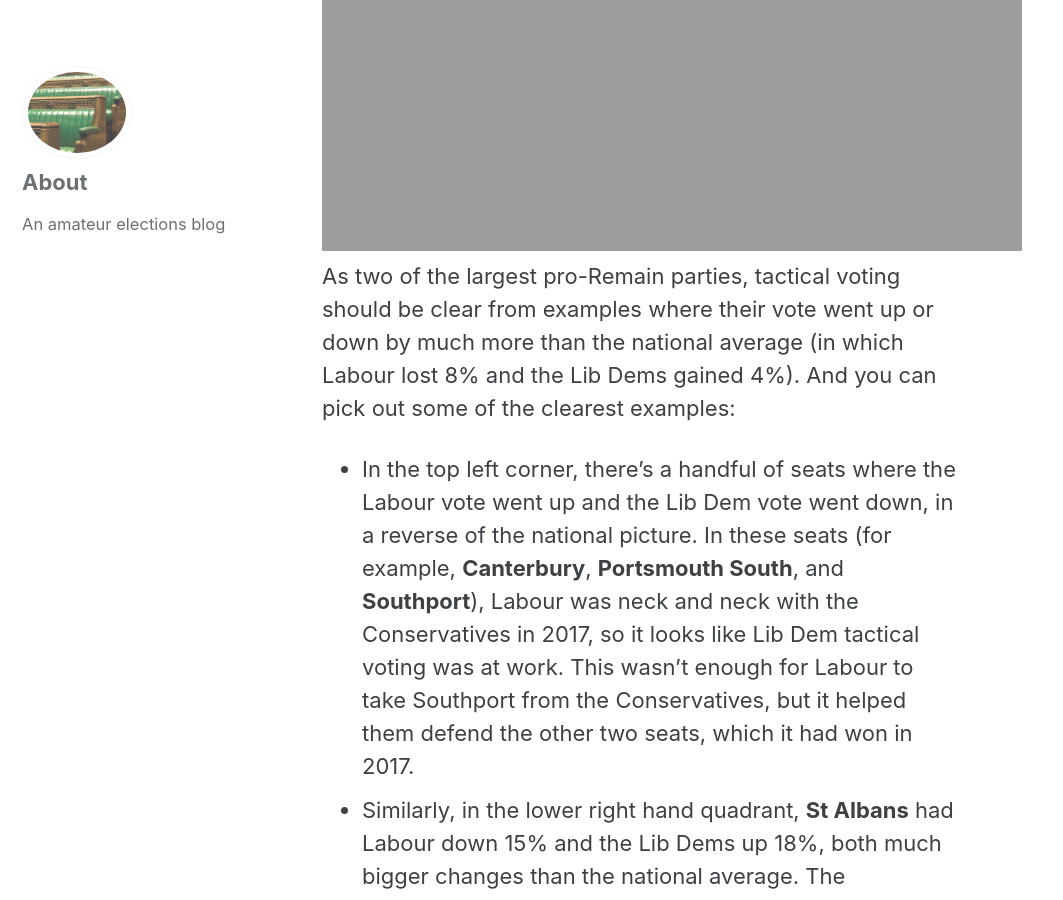
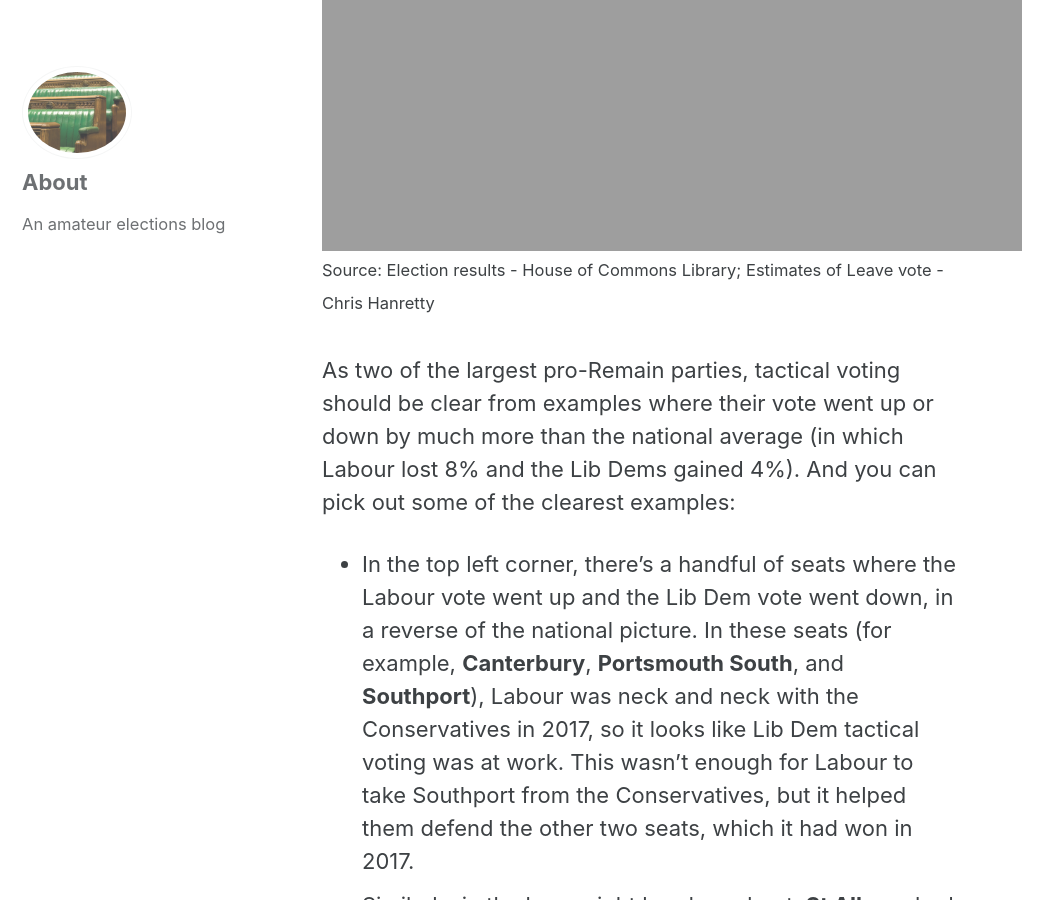
Before and after one commit to sixhundredandfifty/blog, a Jekyll site: the page built from _posts/2020-05-22-tacticalvoting.md, in a window 1280 px wide and 900 px high, scrolled down 1668 px. Shown: the whole window, without its empty margins (0-1063 px from the left). Built offline with Jekyll 4.4.1, drawn with Linux system fonts in a browser that asks for light colours; cached includes are drawn as plain includes; nearby versions of some CDN libraries; some of the changed text lies outside the part shown.

Commit message:
Update 2020-05-22-tacticalvoting.md

```diff
--- a/_posts/2020-05-22-tacticalvoting.md
+++ b/_posts/2020-05-22-tacticalvoting.md
@@ -24,6 +24,7 @@ Take a look at Chart 1, which shows the change in Labour and Lib Dem vote share
 **Chart 1 - Change in Labour and Lib Dem vote share in each constituency, 2017 - 2019, coloured by estimated Leave vote**
 
 <iframe id="igraph" scrolling="no" style="border:none;" seamless="seamless" src="https://sixhundredandfifty.github.io/charts/2020-05-22/chart1_2020_05_22.html" height="600" width="700"></iframe>
+<sup>Source: Election results - House of Commons Library; Estimates of Leave vote - Chris Hanretty</sup>
 
 As two of the largest pro-Remain parties, tactical voting should be clear from examples where their vote went up or down by much more than the national average (in which Labour lost 8% and the Lib Dems gained 4%). And you can pick out some of the clearest examples:
 * In the top left corner, there’s a handful of seats where the Labour vote went up and the Lib Dem vote went down, in a reverse of the national picture. In these seats (for example, **Canterbury**, **Portsmouth South**, and **Southport**), Labour was neck and neck with the Conservatives in 2017, so it looks like Lib Dem tactical voting was at work. This wasn’t enough for Labour to take Southport from the Conservatives, but it helped them defend the other two seats, which it had won in 2017.
@@ -60,6 +61,7 @@ The seats that the Conservatives would have won in each scenario are highlighted
 **Chart 2 - Conservative seats won at the 2019 election in order of majority, coloured by estimated Leave vote. Seats that would have changed hands with pro-Remain tactical voting are in bold.**
 
 <iframe id="igraph" scrolling="no" style="border:none;" seamless="seamless" src="https://sixhundredandfifty.github.io/charts/2020-05-22/chart2_2020_05_22.html" height="600" width="700"></iframe>
+<sup>Source: Election results - House of Commons Library; Estimates of Leave vote - Chris Hanretty</sup>
 
 So, while it would have taken a lot of switching, there were theoretically enough votes out there for pro-Remain parties to stop the Conservatives getting a majority by voting tactically. Why didn’t this happen?
 
```
